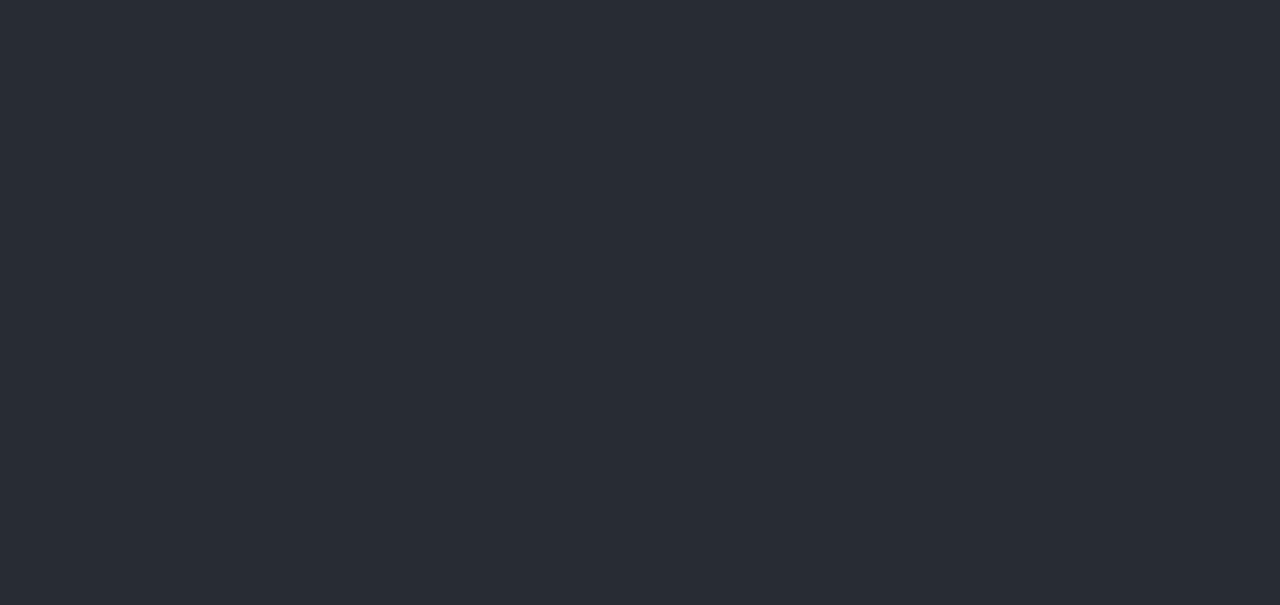
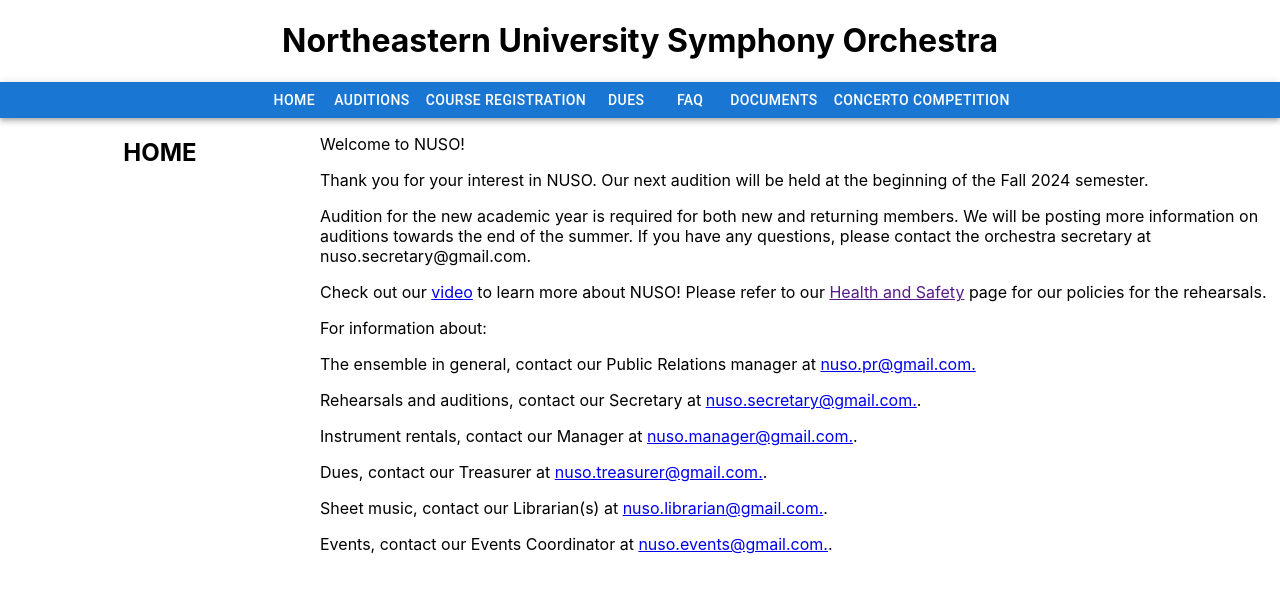
Before and after one commit to ezgibas/nuso-website, a React app: page / in a window 1280 px wide. Built offline with nearby package versions, Linux system fonts and the light colour scheme.

Commit message:
create initial pages
todo: abstract structure to one Page component that you can feed content into
todo: styling

```diff
--- a/package.json
+++ b/package.json
@@ -3,6 +3,9 @@
   "version": "0.1.0",
   "private": true,
   "dependencies": {
+    "@emotion/react": "^11.11.4",
+    "@emotion/styled": "^11.11.0",
+    "@mui/material": "^5.15.11",
     "@testing-library/jest-dom": "^5.17.0",
     "@testing-library/react": "^13.4.0",
     "@testing-library/user-event": "^13.5.0",
@@ -34,5 +37,8 @@
       "last 1 firefox version",
       "last 1 safari version"
     ]
+  },
+  "devDependencies": {
+    "react-router-dom": "^6.22.2"
   }
 }
--- a/public/index.html
+++ b/public/index.html
@@ -2,14 +2,13 @@
 <html lang="en">
   <head>
     <meta charset="utf-8" />
-    <link rel="icon" href="%PUBLIC_URL%/favicon.ico" />
+    <link rel="icon" href="%PUBLIC_URL%/NUSO.jpg" />
     <meta name="viewport" content="width=device-width, initial-scale=1" />
     <meta name="theme-color" content="#000000" />
     <meta
       name="description"
       content="Web site created using create-react-app"
     />
-    <link rel="apple-touch-icon" href="%PUBLIC_URL%/logo192.png" />
     <!--
       manifest.json provides metadata used when your web app is installed on a
       user's mobile device or desktop. See https://developers.google.com/web/fundamentals/web-app-manifest/
@@ -24,7 +23,7 @@
       work correctly both with client-side routing and a non-root public URL.
       Learn how to configure a non-root public URL by running `npm run build`.
     -->
-    <title>React App</title>
+    <title>NUSO</title>
   </head>
   <body>
     <noscript>You need to enable JavaScript to run this app.</noscript>
--- a/public/robots.txt
+++ /dev/null
@@ -1,3 +0,0 @@
-# https://www.robotstxt.org/robotstxt.html
-User-agent: *
-Disallow:
--- a/src/pages/Home.js
+++ b/src/pages/Home.js
@@ -1,10 +1,68 @@
 import '../styles/Home.css';
+import NavBar from './NavBar';
 
 function Home() {
   return (
-    <div className="App">
-      <header className="App-header">
-      </header>
+    <div className="Page">
+
+      <body className="body">
+        <div>
+          <h1 className="title">Northeastern University Symphony Orchestra</h1>
+        </div>
+        <NavBar></NavBar>
+        <div className="pageContentContainer">
+        <div className="nameContainer">
+          <h2>HOME</h2>
+        </div>
+        <div className="informationContainer">
+          <p>Welcome to NUSO!</p>
+          {/* TODO: ADD VARIABLE FOR SEMESTER */}
+          <p>Thank you for your interest in NUSO.
+            Our next audition will be held at the beginning of the Fall 2024 semester.
+          </p>
+          <p>
+            Audition for the new academic year is required for both new and returning members. We will be posting more information on auditions towards the end of the summer. If you have any questions, please contact the orchestra secretary at nuso.secretary@gmail.com.
+          </p>
+          <p>
+            Check out our <a href="https://web.northeastern.edu/orchestra/about/video/">video</a> to learn more about NUSO!
+            Please refer to our <a href="">Health and Safety</a> page for our policies for the rehearsals.
+          </p>
+          <p>
+            For information about:
+          </p>
+          <p>
+            The ensemble in general, contact our Public Relations manager at <a href="mailto:nuso.pr@gmail.com">nuso.pr@gmail.com.</a>
+          </p>
+          <p>
+            Rehearsals and auditions, contact our Secretary at <a href="mailto:nuso.secretary@gmail.com">nuso.secretary@gmail.com.</a>.
+          </p>
+          <p>
+            Instrument rentals, contact our Manager at <a href="mailto:nuso.manager@gmail.com">nuso.manager@gmail.com.</a>.
+          </p>
+          <p>
+            Dues, contact our Treasurer at <a href="mailto:nuso.treasurer@gmail.com">nuso.treasurer@gmail.com.</a>.
+          </p>
+          <p>
+            Sheet music, contact our Librarian(s) at <a href="mailto:nuso.librarian@gmail.com">nuso.librarian@gmail.com.</a>.
+          </p>
+          <p>
+            Events, contact our Events Coordinator at <a href="mailto:nuso.events@gmail.com">nuso.events@gmail.com.</a>.
+          </p>
+        </div>
+        </div>
+
+
+        <p>
+
+
+
+
+
+
+
+
+        </p>
+      </body>
     </div>
   );
 }
--- /dev/null
+++ b/src/pages/NavBar.js
@@ -0,0 +1,26 @@
+import { AppBar, Button, Box } from "@mui/material";
+import '../styles/NavBar.css';
+
+function NavBar() {
+    return (
+      <AppBar position="static">
+        <div className="navbar-button-container">
+            <NavBarButton name="Home"/>
+            <NavBarButton name="Auditions"/>
+            <NavBarButton name="Course Registration"/>
+            <NavBarButton name="Dues"/>
+            <NavBarButton name="FAQ"/>
+            <NavBarButton name="Documents"/>
+            <NavBarButton name="Concerto Competition"/>
+        </div>
+      </AppBar>
+    );
+}
+
+function NavBarButton(props) {
+    return (
+        <Button className="button" variant="text" color="inherit">{props.name}</Button>
+    )
+}
+
+export default NavBar;
--- a/src/styles/Home.css
+++ b/src/styles/Home.css
@@ -36,3 +36,25 @@
     transform: rotate(360deg);
   }
 }
+
+.pageContentContainer {
+  display: flex;
+  flex-direction: row;
+}
+
+.body {
+  display: flex;
+  flex-direction: column;
+  align-items: center;
+  justify-content: center;
+}
+
+.nameContainer {
+  width: 25%;
+  display: flex;
+  justify-content: center;
+}
+
+.informationContainer {
+  width: 75%;
+}
--- /dev/null
+++ b/src/styles/NavBar.css
@@ -0,0 +1,10 @@
+.navbar-button-container {
+    display: flex;
+    flex-direction: row;
+    justify-content: center;
+}
+
+.button {
+    display: inline;
+    width: fit-content;
+}
```
Also changed, not shown: src/pages/Auditions.js (added, +7 -0 lines), README.md (deleted), public/NUSO.jpg (added), public/favicon.ico (deleted), public/logo192.png (deleted), public/logo512.png (deleted), public/manifest.json (deleted), 1 other file.
